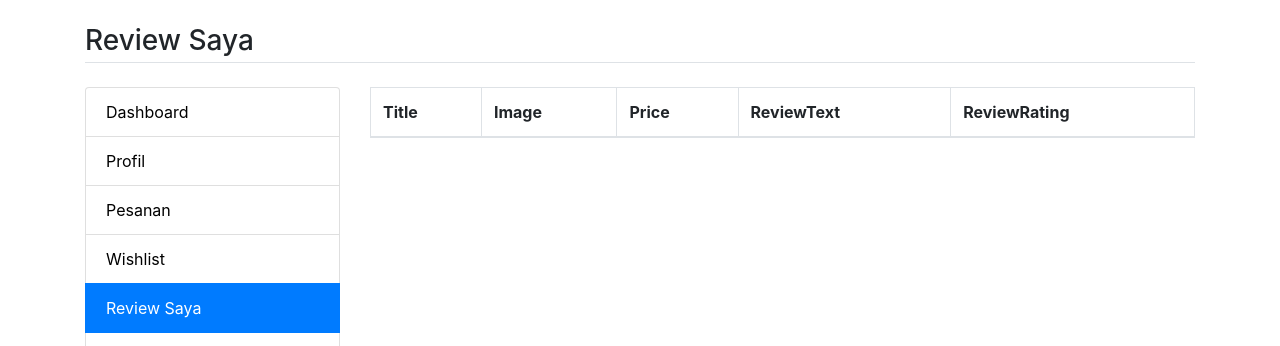
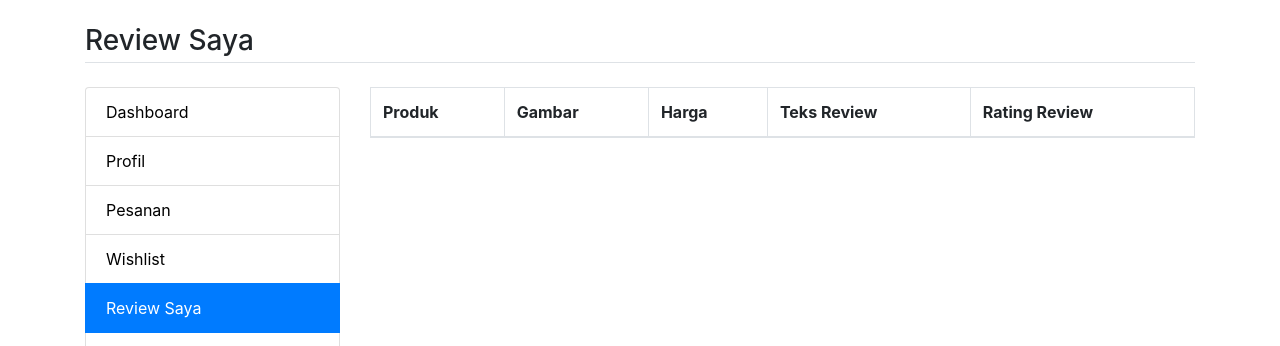
Before and after one commit to bluenemophila/apotek4-django-ecommerce, a Django app: page /my-reviews in a window 1280 px wide. Shown: the part 71-417 px from the top of the page. Run offline with Django 3.2, Linux system fonts and the light colour scheme; a user stored in the database is signed in; data comes from the database, SQL or seed files in the repository; lists and menus that the app fills with data are empty; parts of the project's set-up code (start-up, migrations or seed data) failed here and were passed over; some libraries are stand-ins or nearby versions.

Commit message:
Edit translation

```diff
--- a/main/models.py
+++ b/main/models.py
@@ -155,7 +155,7 @@ class Wishlist(models.Model):
 class UserAddressBook(models.Model):
     user=models.ForeignKey(User,on_delete=models.CASCADE)
     user_name=models.CharField(max_length=100,null=True)
-    mobile=models.CharField(max_length=50,null=True)
+    mobile=models.IntegerField(max_length=20,null=True)
     address=models.TextField()
     postal_code=models.CharField(max_length=15,null=True)
     country=models.CharField(max_length=30,null=True)
--- a/main/templates/user/dashboard.html
+++ b/main/templates/user/dashboard.html
@@ -25,7 +25,7 @@
 	    label: 'Orders By Month',
 	    backgroundColor: 'rgb(255, 99, 132)',
 	    borderColor: 'rgb(255, 99, 132)',
-	    data: {{totalOrders}},
+	    data: {{totalOrders}}
 	  }]
 	};
 
--- a/main/templates/user/reviews.html
+++ b/main/templates/user/reviews.html
@@ -13,11 +13,11 @@
 				<table class="table-bordered table">
 					<thead>
 						<tr>
-							<th>Title</th>
-							<th>Image</th>
-							<th>Price</th>
-							<th>ReviewText</th>
-							<th>ReviewRating</th>
+							<th>Produk</th>
+							<th>Gambar</th>
+							<th>Harga</th>
+							<th>Teks Review</th>
+							<th>Rating Review</th>
 						</tr>
 					</thead>
 					<tbody>
```
Also changed, not shown: main/templates/user/orders.html (+4 -4 lines).
